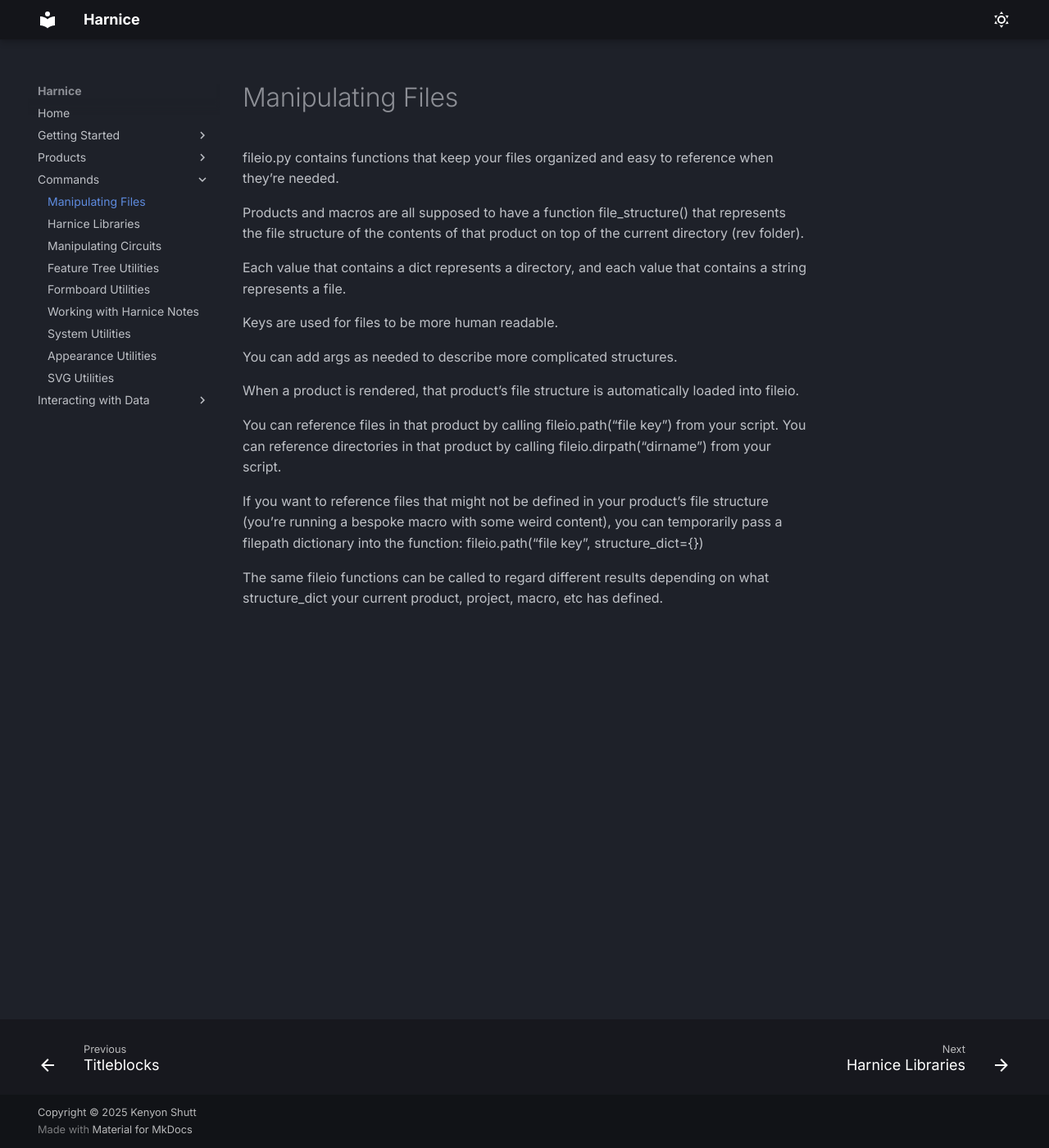
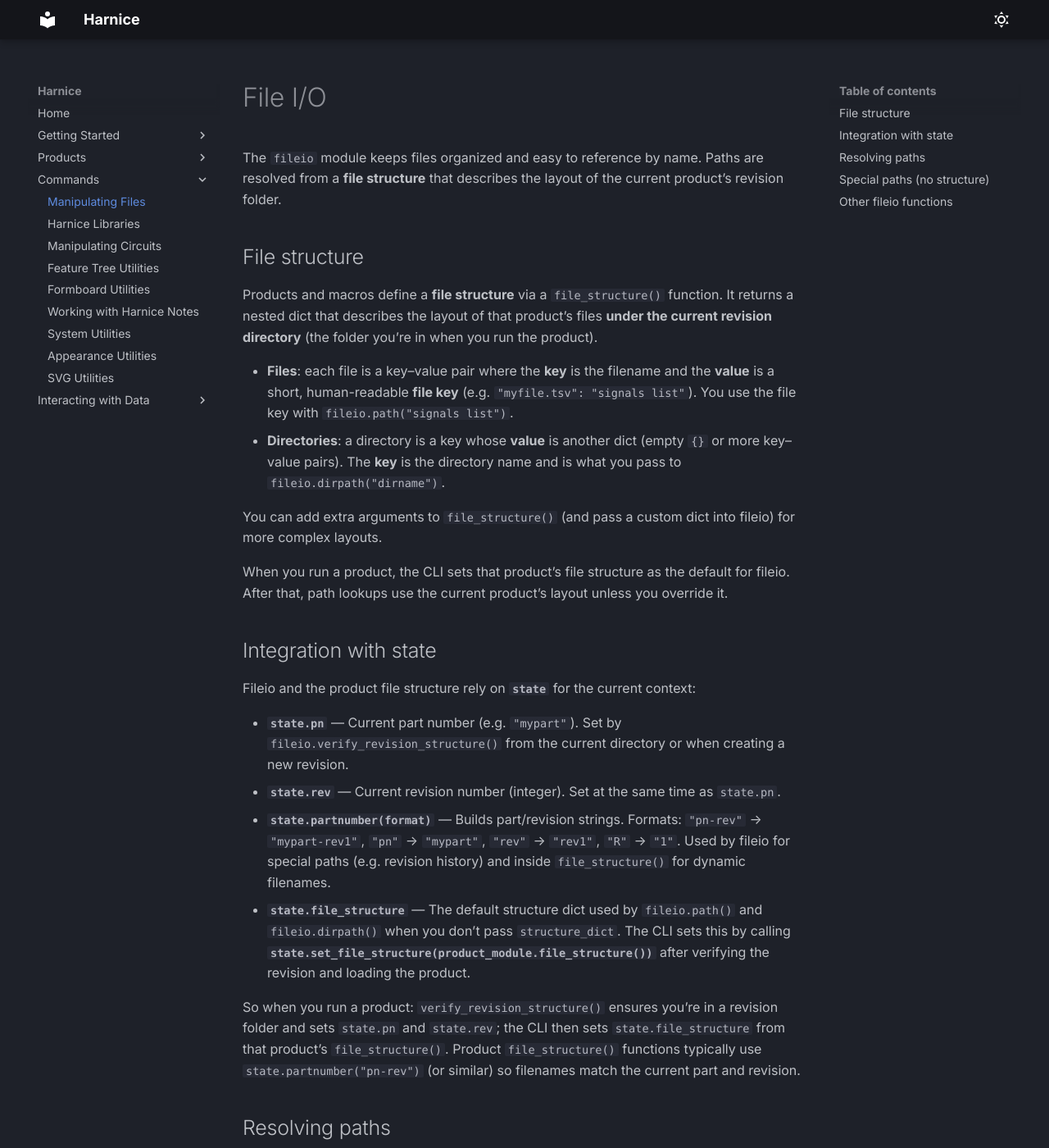
Before and after one commit to harnice/Harnice, an MkDocs documentation site: the page built from docs/commands/fileio.md, in a window 1280 px wide and 1400 px high. Shown: the whole window at 82% size. Built offline with MkDocs 1.6.1 and Material for MkDocs 9.7.7, drawn with Linux system fonts in a browser that asks for light colours; some web fonts are replaced; some of the changed text lies outside the part shown.

Commit message:
ai updated fileio

```diff
--- a/docs/commands/fileio.md
+++ b/docs/commands/fileio.md
@@ -1,18 +1,54 @@
-fileio.py contains functions that keep your files organized and easy to reference when they’re needed.
+# File I/O
 
-Products and macros are all supposed to have a function file_structure() that represents the file structure of the contents of that product on top of the current directory (rev folder).
+The `fileio` module keeps files organized and easy to reference by name. Paths are resolved from a **file structure** that describes the layout of the current product’s revision folder.
 
-Each value that contains a dict represents a directory, and each value that contains a string represents a file.
+## File structure
 
-Keys are used for files to be more human readable.
+Products and macros define a **file structure** via a `file_structure()` function. It returns a nested dict that describes the layout of that product’s files **under the current revision directory** (the folder you’re in when you run the product).
 
-You can add args as needed to describe more complicated structures.
+- **Files**: each file is a key–value pair where the **key** is the filename and the **value** is a short, human-readable **file key** (e.g. `"myfile.tsv": "signals list"`). You use the file key with `fileio.path("signals list")`.
+- **Directories**: a directory is a key whose **value** is another dict (empty `{}` or more key–value pairs). The **key** is the directory name and is what you pass to `fileio.dirpath("dirname")`.
 
-When a product is rendered, that product’s file structure is automatically loaded into fileio.
+You can add extra arguments to `file_structure()` (and pass a custom dict into fileio) for more complex layouts.
 
-You can reference files in that product by calling fileio.path(“file key”) from your script.
-You can reference directories in that product by calling fileio.dirpath(“dirname”) from your script.
+When you run a product, the CLI sets that product’s file structure as the default for fileio. After that, path lookups use the current product’s layout unless you override it.
 
-If you want to reference files that might not be defined in your product’s file structure (you’re running a bespoke macro with some weird content), you can temporarily pass a filepath dictionary into the function: fileio.path(“file key”, structure_dict={})
+## Integration with state
 
-The same fileio functions can be called to regard different results depending on what structure_dict your current product, project, macro, etc has defined.
+Fileio and the product file structure rely on **`state`** for the current context:
+
+- **`state.pn`** — Current part number (e.g. `"mypart"`). Set by `fileio.verify_revision_structure()` from the current directory or when creating a new revision.
+- **`state.rev`** — Current revision number (integer). Set at the same time as `state.pn`.
+- **`state.partnumber(format)`** — Builds part/revision strings. Formats: `"pn-rev"` → `"mypart-rev1"`, `"pn"` → `"mypart"`, `"rev"` → `"rev1"`, `"R"` → `"1"`. Used by fileio for special paths (e.g. revision history) and inside `file_structure()` for dynamic filenames.
+- **`state.file_structure`** — The default structure dict used by `fileio.path()` and `fileio.dirpath()` when you don’t pass `structure_dict`. The CLI sets this by calling **`state.set_file_structure(product_module.file_structure())`** after verifying the revision and loading the product.
+
+So when you run a product: `verify_revision_structure()` ensures you’re in a revision folder and sets `state.pn` and `state.rev`; the CLI then sets `state.file_structure` from that product’s `file_structure()`. Product `file_structure()` functions typically use `state.partnumber("pn-rev")` (or similar) so filenames match the current part and revision.
+
+## Resolving paths
+
+- **`fileio.path("file key")`** — Returns the full path to the file whose structure entry has that **value** (the file key). Resolves relative to the current revision directory. Use this for files defined in your product’s file structure.
+- **`fileio.dirpath("dirname")`** — Returns the full path to the directory whose **key** in the structure is that name. Resolves relative to the current revision directory.
+
+To use a different structure (e.g. a macro with its own layout), pass it in:
+
+- **`fileio.path("file key", structure_dict=my_structure)`**
+- **`fileio.dirpath("dirname", structure_dict=my_structure)`**
+
+Optional **`base_directory`** can be passed to both; it is joined after the revision directory.
+
+## Special paths (no structure)
+
+Some names are handled directly by fileio and do not come from the file structure:
+
+- **`"revision history"`** — Part-level revision history TSV (e.g. `{partnumber}-revision_history.tsv` in the part directory).
+- **`"library locations"`** — `library_locations.csv` at the Harnice repo root (created if missing).
+- **`"project locations"`** — `project_locations.csv` at the Harnice repo root (created if missing).
+- **`"drawnby"`** — `drawnby.json` at the Harnice repo root (created if missing).
+
+## Other fileio functions
+
+- **`fileio.part_directory()`** — Parent of the current working directory (the part folder).
+- **`fileio.rev_directory()`** — Current working directory (the revision folder).
+- **`fileio.read_tsv(filepath, delimiter="\t")`** — Reads a TSV into a list of dicts. `filepath` can be a filesystem path or a **file key**; if the path does not exist, fileio treats it as a key and resolves it with `fileio.path(filepath)`.
+- **`fileio.get_path_to_project(traceable_key)`** — Looks up a project’s local path from `project_locations.csv` (at `fileio.path("project locations")`) and returns the expanded path for the given traceable key.
+- **`fileio.silentremove(filepath)`** — Removes a file or directory and its contents if it exists.
```
